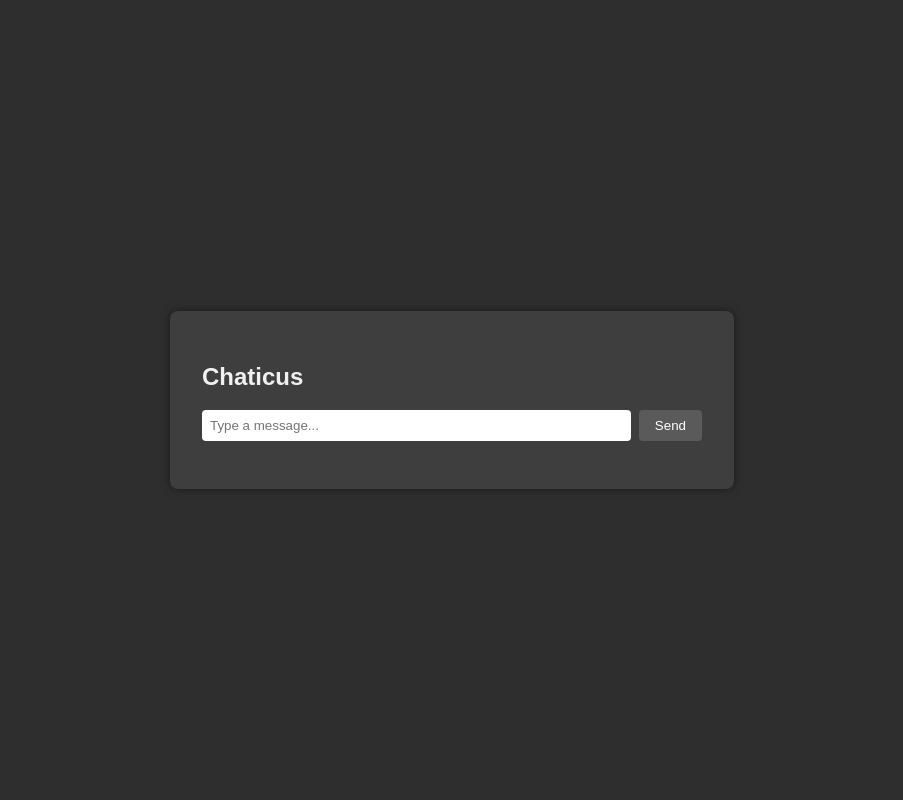
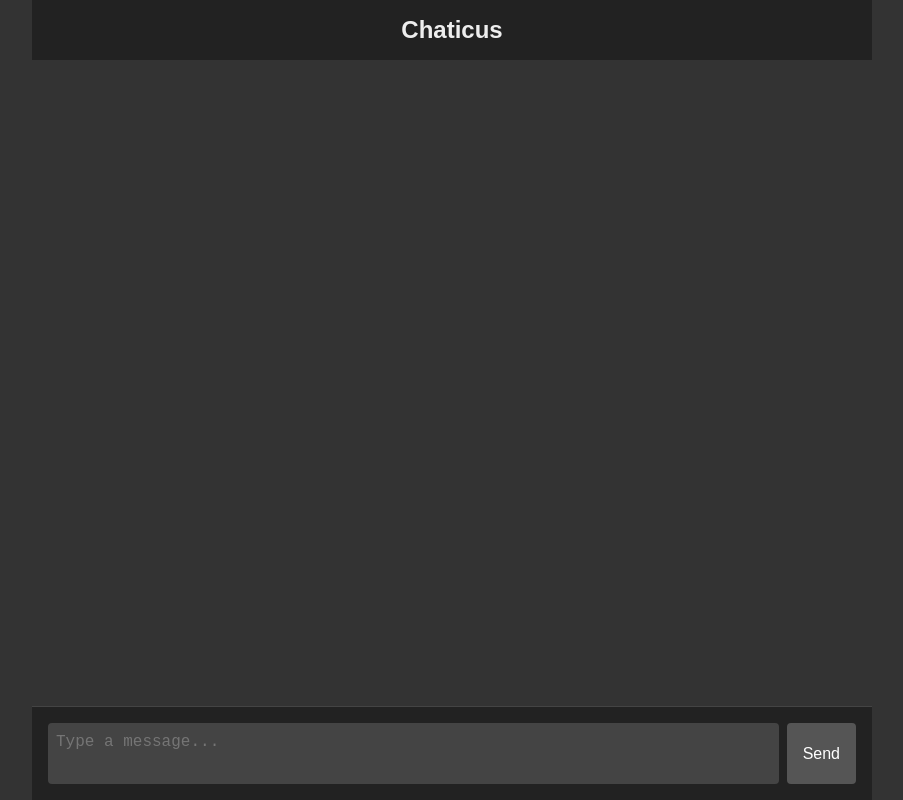
Before and after one commit to jasvir-star/TalkNest, a plain HTML site: page Frontend/index.html in a window 1280 px wide. Shown: the whole page, without its empty margins (188-1091 px from the left). Drawn offline with Linux system fonts and the light colour scheme; no server answers.

Commit message:
Made the website a little prettier
The chat also works better

```diff
--- a/Frontend/css/style.css
+++ b/Frontend/css/style.css
@@ -1,54 +1,97 @@
+* {
+    box-sizing: border-box;
+}
+
 body {
     margin: 0;
     font-family: sans-serif;
-    background-color: #2e2e2e;
-    color: #f0f0f0;
+    background-color: #333;
+    color: #eee;
     display: flex;
     justify-content: center;
-    align-items: center;
     height: 100vh;
 }
 
+h2 {
+    text-align: center;
+    margin: 0;
+    padding: 1rem;
+    background-color: #222;
+    position: sticky;
+    top: 0;
+    z-index: 2;
+    font-size: 1.5rem;
+}
+
+.container {
+    width: 100%;
+    max-width: 840px;
+    margin: 0 auto;
+    height: 100vh;
+    display: flex;
+    flex-direction: column;
+}
+
 .chat-container {
-    background-color: #3e3e3e;
-    padding: 2rem;
-    border-radius: 8px;
-    width: 100%;
-    max-width: 500px;
-    box-shadow: 0 0 10px rgba(0, 0, 0, 0.5);
+    display: flex;
+    flex-direction: column;
+    flex: 1;
+    overflow: hidden;
+}
+
+ul#chat {
+    list-style: none;
+    flex: 1;
+    display: flex;
+    flex-direction: column;
+    justify-content: flex-end;
+    gap: 0.5rem;
+    overflow-y: auto;
+    padding: 1rem;
+    margin: 0;
 }
 
 .input-group {
     display: flex;
-    gap: 0.5rem;
-    margin-bottom: 1rem;
+    padding: 1rem;
+    background-color: #222;
+    border-top: 1px solid #444;
+    position: sticky;
+    bottom: 0;
+    z-index: 2;
 }
 
-input[type="text"] {
+textarea {
     flex: 1;
     padding: 0.5rem;
+    font-size: 1rem;
     border: none;
     border-radius: 4px;
-    outline: none;
+    margin-right: 0.5rem;
+    resize: none;
+    background-color: #444;
+    color: #fff;
+    line-height: 1.4;
+    resize: none;
+    overflow-y: auto;
+    max-height: 200px;
 }
 
 button {
     padding: 0.5rem 1rem;
+    font-size: 1rem;
+    background-color: #555;
+    color: white;
     border: none;
-    background-color: #5a5a5a;
-    color: white;
     border-radius: 4px;
     cursor: pointer;
 }
 
-ul {
-    list-style: none;
-    padding: 0;
-}
-
 li {
     margin-bottom: 0.5rem;
-    background-color: #4e4e4e;
-    padding: 0.5rem;
-    border-radius: 4px;
+    padding: 0.75rem;
+    background-color: #444;
+    border-radius: 8px;
+    max-width: 90%;
+    word-wrap: break-word;
 }
--- a/Frontend/index.html
+++ b/Frontend/index.html
@@ -4,16 +4,19 @@
         <meta charset="UTF-8">
         <meta name="viewport" content="width=device-width, initial-scale=1.0">
         <title>Chaticus</title>
-        <link rel="stylesheet" href="css/style.css">
+        <link rel="stylesheet" href="css/style.css" type="text/css">
+        <link rel="icon" href="favicon.ico" type="image/x-icon">
     </head>
     <body>
-        <div class="chat-container">
-            <h2>Chaticus</h2>
-            <div class="input-group">
-                <input id="msg" type="text" placeholder="Type a message..." />
-                <button onclick="send()">Send</button>
+        <div class="container">
+            <div class="chat-container">
+                <h2>Chaticus</h2>
+                <ul id="chat"></ul>
+                <div class="input-group">
+                    <textarea id="msg" placeholder="Type a message..." rows="2"></textarea>
+                    <button onclick="send()">Send</button>
+                </div>
             </div>
-            <ul id="chat"></ul>
         </div>
         <script src="js/main.js"></script>
     </body>
--- a/Frontend/js/main.js
+++ b/Frontend/js/main.js
@@ -2,6 +2,8 @@ const API = '/chat';
 
 async function send() {
     const msg = document.getElementById('msg').value;
+
+    if (msg.length === 0) return;
 
     await fetch(API, {
         method: 'POST',
@@ -10,6 +12,7 @@ async function send() {
     });
 
     document.getElementById('msg').value = '';
+    resizeTextArea();
     load();
 }
 
@@ -22,9 +25,34 @@ async function load() {
 
     data.forEach(msg => {
         const li = document.createElement('li');
-        li.textContent = msg.content;
+
+        const time = new Date(msg.created_at);
+        const localTime = time.toLocaleString();
+        const formattedText = msg.content.replace(/\n/g, "<br>"); // Not very safe
+
+        li.innerHTML = `[${localTime}]<br>${formattedText}`;
         list.appendChild(li);
     });
+
+    list.scrollTop = list.scrollHeight; // Annoyingly scrolls you back to the newest message
 }
 
+const textarea = document.getElementById('msg');
+
+function resizeTextArea() {
+    textarea.style.height = 'auto';
+    textarea.style.height = `${textarea.scrollHeight}px`;
+}
+
+textarea.addEventListener('keydown', function (e) {
+    if (e.key === 'Enter') {
+        if (e.shiftKey) return;
+
+        e.preventDefault();
+        send();
+    }
+});
+
+textarea.addEventListener('input', resizeTextArea);
+
 load();
--- a/docker-compose.yml
+++ b/docker-compose.yml
@@ -27,12 +27,10 @@ services:
       - backend
 
   frontend:
-    image: nginx:alpine
+    build:
+      context: ./Frontend
     ports:
       - "8080:80"
-    volumes:
-      - ./Frontend:/usr/share/nginx/html
-      - ./Frontend/nginx.conf:/etc/nginx/nginx.conf
     depends_on:
       - backend
     networks:
```
Also changed, not shown: Backend/server.js (+8 -2 lines), Frontend/favicon.ico (added), 4 other files.
